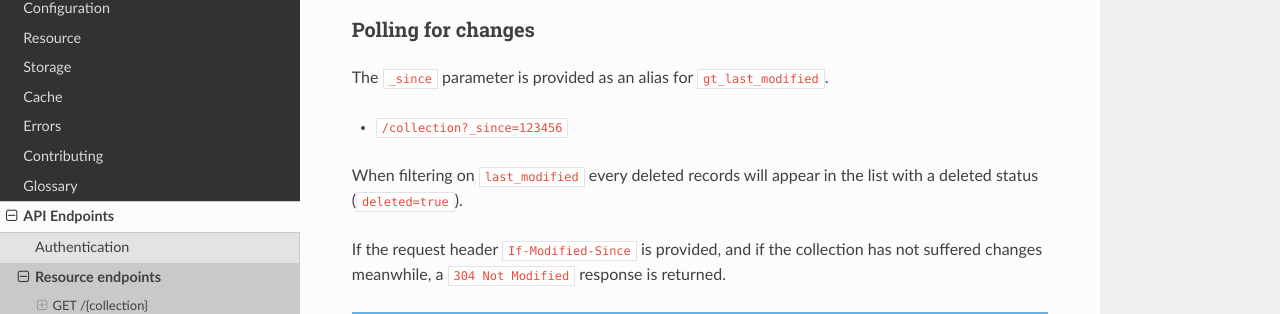
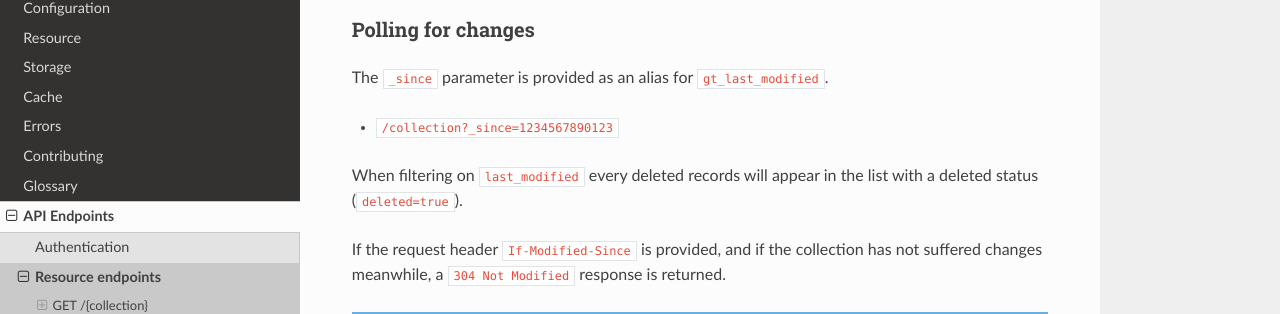
Before and after one commit to Kinto/kinto, a Sphinx documentation site: the page built from docs/api/resource.rst, in a window 1280 px wide and 900 px high, scrolled down 2410 px. Shown: the part 139-453 px from the top of the window. Built offline with Sphinx 7.4.7 and the Read the Docs theme 2.0.0, drawn with Linux system fonts in a browser that asks for light colours.

Commit message:
More realistic epoch milliseconds value in example
This parameter should be given in milliseconds since 1970, probably? So this way it's maybe clearer (timestamp 1234567890.123 was in February 2009)

```diff
--- a/docs/api/resource.rst
+++ b/docs/api/resource.rst
@@ -134,7 +134,7 @@ Polling for changes
 
 The ``_since`` parameter is provided as an alias for ``gt_last_modified``.
 
-* ``/collection?_since=123456``
+* ``/collection?_since=1234567890123``
 
 When filtering on ``last_modified`` every deleted records will appear in the
 list with a deleted status (``deleted=true``).
```
